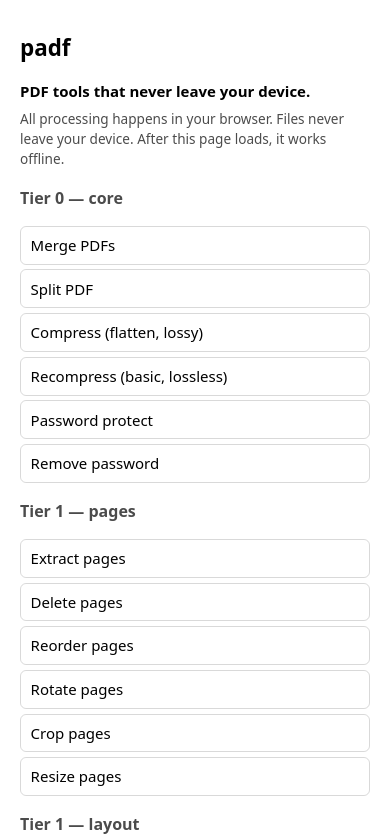
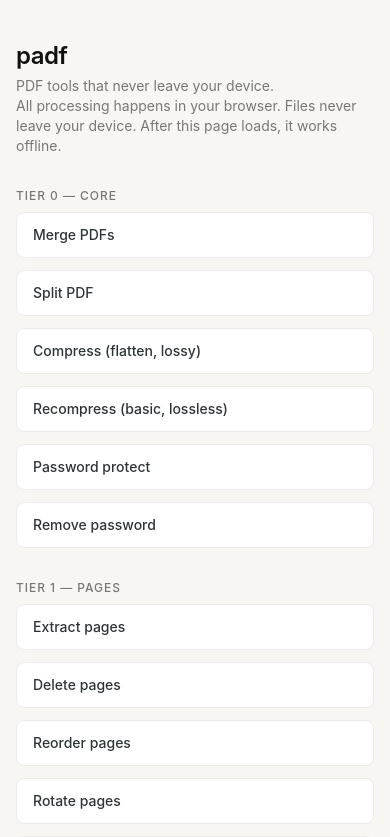
Before and after one commit to nielpuCode/padf, a React (Vite) app: page / in a window 390 px wide. Shown: the top 837 px of the page. Built offline with nearby package versions, Linux system fonts and the light colour scheme.

Commit message:
feat(ui): tailwind base styling — warm monochrome tokens, flat surfaces, responsive grid, no landing bloat

```diff
--- a/package.json
+++ b/package.json
@@ -17,10 +17,12 @@
     "react-dom": "^18.3.1"
   },
   "devDependencies": {
+    "@tailwindcss/vite": "^4.3.3",
     "@types/bun": "^1.4.4",
     "@types/react": "^18.3.12",
     "@types/react-dom": "^18.3.1",
     "@vitejs/plugin-react": "^4.3.4",
+    "tailwindcss": "^4.3.3",
     "typescript": "^5.6.3",
     "vite": "^6.0.7"
   }
--- a/src/App.tsx
+++ b/src/App.tsx
@@ -50,19 +50,26 @@ function currentTool(): string | null {
 function ToolList() {
   const groups = [...new Set(TOOLS.map((t) => t.group))]
   return (
-    <main className="list">
+    <main className="list fade-in">
       <h1>padf</h1>
       <p className="tagline">PDF tools that never leave your device.</p>
-      <p className="hint">
+      <p className="hint mb-8">
         All processing happens in your browser. Files never leave your device.
         After this page loads, it works offline.
       </p>
       {groups.map((g) => (
-        <section key={g}>
-          <h3>{g}</h3>
-          <ul>
+        <section key={g} className="mb-8">
+          <h3 className="mb-2">{g}</h3>
+          <ul className="grid grid-cols-1 gap-3 sm:grid-cols-2 lg:grid-cols-3 xl:grid-cols-4">
             {TOOLS.filter((t) => t.group === g).map((t) => (
-              <li key={t.id}><a href={`#/${t.id}`}>{t.name}</a></li>
+              <li key={t.id}>
+                <a
+                  href={`#/${t.id}`}
+                  className="block rounded-lg border border-line bg-surface px-4 py-3 text-sm font-medium text-body transition hover:shadow-[0_2px_8px_rgba(0,0,0,0.04)] active:scale-[0.99]"
+                >
+                  {t.name}
+                </a>
+              </li>
             ))}
           </ul>
         </section>
@@ -82,8 +89,8 @@ export default function App() {
   if (!active) return <ToolList />
   const Screen = SCREENS[active]
   return (
-    <main className="tool-wrap">
-      <a href="#/">&larr; All tools</a>
+    <main className="tool-wrap fade-in">
+      <a href="#/" className="text-sm text-muted transition hover:text-ink">&larr; All tools</a>
       <Screen key={active} />
     </main>
   )
--- a/src/components/ui.tsx
+++ b/src/components/ui.tsx
@@ -53,7 +53,12 @@ export function ResultBox({ result }: { result: { name: string; data: Uint8Array
           <li key={r.name}>{r.name} ({formatBytes(r.data.byteLength)})</li>
         ))}
       </ol>
-      <button onClick={download}>Download</button>
+      <button
+        onClick={download}
+        className="mt-2 inline-flex items-center rounded-md bg-ink px-3 py-1.5 text-sm font-medium text-white transition hover:bg-[#333] active:scale-[0.98]"
+      >
+        Download
+      </button>
     </div>
   )
 }
@@ -71,30 +76,68 @@ export function Files({ files, onChange, accept }: { files: LoadedFile[]; onChan
   }
   return (
     <div>
-      <input type="file" accept={accept} multiple onChange={(e) => add(e.target.files)} />
-      <ul>
-        {files.map((f, i) => (
-          <li key={i}>
-            {f.name} ({formatBytes(f.size)}){' '}
-            <button onClick={() => onChange([...files.slice(0, i - 1), files[i], files[i - 1], ...files.slice(i + 1)])} disabled={i === 0}>up</button>{' '}
-            <button onClick={() => onChange([...files.slice(0, i + 1), files[i + 1], files[i], ...files.slice(i + 2)])} disabled={i === files.length - 1}>down</button>{' '}
-            <button onClick={() => onChange(files.filter((_, j) => j !== i))}>remove</button>
-          </li>
-        ))}
-      </ul>
+      <input
+        type="file"
+        accept={accept}
+        multiple
+        onChange={(e) => add(e.target.files)}
+        className="w-full cursor-pointer rounded-lg border border-line bg-surface px-3 py-2 text-sm text-muted file:mr-3 file:cursor-pointer file:rounded-md file:border-0 file:bg-ink file:px-3 file:py-1.5 file:text-sm file:font-medium file:text-white hover:file:bg-[#333]"
+      />
+      {files.length > 0 && (
+        <ul className="mt-2 divide-y divide-line rounded-lg border border-line bg-surface">
+          {files.map((f, i) => (
+            <li key={i} className="flex flex-wrap items-center justify-between gap-2 px-3 py-2 text-sm">
+              <span className="min-w-0 flex-1 truncate text-body">{f.name} <span className="text-muted">({formatBytes(f.size)})</span></span>
+              <span className="flex shrink-0 gap-1">
+                <button
+                  type="button"
+                  onClick={() => onChange([...files.slice(0, i - 1), files[i], files[i - 1], ...files.slice(i + 1)])}
+                  disabled={i === 0}
+                  className="rounded-md border border-line px-2 py-0.5 text-xs text-body transition hover:bg-black/[0.04] active:scale-[0.98] disabled:opacity-40"
+                >
+                  up
+                </button>{' '}
+                <button
+                  type="button"
+                  onClick={() => onChange([...files.slice(0, i + 1), files[i + 1], files[i], ...files.slice(i + 2)])}
+                  disabled={i === files.length - 1}
+                  className="rounded-md border border-line px-2 py-0.5 text-xs text-body transition hover:bg-black/[0.04] active:scale-[0.98] disabled:opacity-40"
+                >
+                  down
+                </button>{' '}
+                <button
+                  type="button"
+                  onClick={() => onChange(files.filter((_, j) => j !== i))}
+                  className="rounded-md border border-line px-2 py-0.5 text-xs text-errtx transition hover:bg-black/[0.04] active:scale-[0.98]"
+                >
+                  remove
+                </button>
+              </span>
+            </li>
+          ))}
+        </ul>
+      )}
     </div>
   )
 }
 
 export function Labeled({ label, children }: { label: string; children: ReactNode }) {
   return (
-    <label className="field">
-      <span>{label}</span>
+    <label className="field block">
+      <span className="mb-1 block text-[13px] text-muted">{label}</span>
       {children}
     </label>
   )
 }
 
 export function RunButton({ busy, children }: { busy: boolean; children: ReactNode }) {
-  return <button type="submit" disabled={busy}>{busy ? 'Working…' : children}</button>
+  return (
+    <button
+      type="submit"
+      disabled={busy}
+      className="inline-flex w-full items-center justify-center rounded-md bg-ink px-4 py-2.5 text-sm font-medium text-white transition hover:bg-[#333] active:scale-[0.98] disabled:cursor-wait disabled:opacity-50 sm:w-auto"
+    >
+      {busy ? 'Working…' : children}
+    </button>
+  )
 }
--- /dev/null
+++ b/src/index.css
@@ -0,0 +1,108 @@
+@import "tailwindcss";
+
+@theme {
+  --color-bone: #f7f6f3;
+  --color-surface: #ffffff;
+  --color-ink: #111111;
+  --color-body: #2f3437;
+  --color-muted: #787774;
+  --color-line: #eaeaea;
+  --color-errbg: #fdebec;
+  --color-errtx: #9f2f2d;
+  --color-okbg: #edf3ec;
+  --color-oktx: #346538;
+  --font-sans: "Geist Sans", "SF Pro Text", "Helvetica Neue", system-ui, sans-serif;
+}
+
+@layer base {
+  html {
+    -webkit-text-size-adjust: 100%;
+  }
+  body {
+    @apply bg-bone font-sans text-body antialiased;
+    line-height: 1.6;
+  }
+  h1,
+  h2,
+  h3 {
+    @apply font-semibold tracking-tight text-ink;
+    letter-spacing: -0.02em;
+  }
+  h1 {
+    @apply text-2xl;
+  }
+  h2 {
+    @apply text-lg;
+  }
+  h3 {
+    @apply text-xs font-medium tracking-[0.08em] text-muted uppercase;
+  }
+  input[type="text"],
+  input[type="password"],
+  input[type="number"],
+  select,
+  textarea {
+    @apply rounded-lg border border-line bg-surface px-3 py-2 text-sm text-body outline-none transition;
+  }
+  input:focus,
+  select:focus,
+  textarea:focus {
+    @apply border-ink/40;
+  }
+  fieldset {
+    @apply flex flex-wrap gap-4 rounded-lg border border-line bg-surface p-4 text-sm;
+  }
+  legend {
+    @apply px-1 text-xs tracking-wider text-muted uppercase;
+  }
+  fieldset label {
+    @apply inline-flex items-center gap-2;
+  }
+}
+
+@layer components {
+  .list {
+    @apply w-full px-4 py-10 sm:px-6 sm:py-14 lg:px-10;
+  }
+  .tagline {
+    @apply mt-1 text-sm text-muted;
+  }
+  .hint {
+    @apply text-sm text-muted;
+  }
+  .tool-wrap {
+    @apply w-full px-4 py-8 sm:px-6 lg:px-10;
+  }
+  .tool {
+    @apply mt-4 space-y-4;
+  }
+  .error {
+    @apply rounded-lg bg-errbg px-4 py-3 text-sm text-errtx;
+  }
+  .result {
+    @apply rounded-lg bg-okbg px-4 py-3 text-sm text-oktx;
+  }
+  .result ol {
+    @apply mt-2 ml-4 list-decimal space-y-0.5;
+  }
+  .fade-in {
+    animation: fade-in 0.5s cubic-bezier(0.16, 1, 0.3, 1) both;
+  }
+}
+
+@keyframes fade-in {
+  from {
+    opacity: 0;
+    transform: translateY(12px);
+  }
+  to {
+    opacity: 1;
+    transform: none;
+  }
+}
+
+@media (prefers-reduced-motion: reduce) {
+  .fade-in {
+    animation: none;
+  }
+}
--- a/src/main.tsx
+++ b/src/main.tsx
@@ -1,7 +1,7 @@
 import { StrictMode } from 'react'
 import { createRoot } from 'react-dom/client'
 import App from './App'
-import './styles.css'
+import './index.css'
 
 createRoot(document.getElementById('root')!).render(
   <StrictMode>
--- a/src/styles.css
+++ /dev/null
@@ -1,56 +0,0 @@
-/* Bare minimum styles: readable, responsive, no framework. */
-:root {
-  color-scheme: light dark;
-  --fg: CanvasText;
-  --bg: Canvas;
-  font-family: system-ui, -apple-system, "Segoe UI", Roboto, sans-serif;
-}
-* { box-sizing: border-box; }
-body {
-  margin: 0;
-  background: var(--bg);
-  color: var(--fg);
-  font-size: 15px;
-  line-height: 1.5;
-}
-main { max-width: 640px; margin: 0 auto; padding: 1rem 1.25rem 3rem; }
-h1 { font-size: 1.4rem; }
-.tagline { margin: 0 0 0.4rem; font-weight: 600; }
-h2 { font-size: 1.15rem; margin-top: 0; }
-h3 { font-size: 1rem; opacity: 0.7; }
-a { color: inherit; }
-
-.field { display: block; margin: 0.6rem 0; }
-.field > span { display: block; font-size: 0.85rem; opacity: 0.75; margin-bottom: 0.15rem; }
-input[type="text"], input[type="password"], input[type="number"], select, textarea {
-  width: 100%;
-  padding: 0.45rem 0.5rem;
-  font: inherit;
-  border: 1px solid color-mix(in srgb, currentColor 25%, transparent);
-  border-radius: 6px;
-  background: transparent;
-  color: inherit;
-}
-input[type="file"] { width: 100%; }
-button {
-  font: inherit;
-  padding: 0.45rem 0.9rem;
-  border: 1px solid color-mix(in srgb, currentColor 35%, transparent);
-  border-radius: 6px;
-  background: transparent;
-  color: inherit;
-  cursor: pointer;
-}
-button[type="submit"] { background: color-mix(in srgb, currentColor 12%, transparent); }
-button:disabled { opacity: 0.5; cursor: wait; }
-fieldset { display: flex; gap: 1rem; border: 1px solid color-mix(in srgb, currentColor 20%, transparent); margin: 0.6rem 0; }
-label { display: inline-flex; gap: 0.35rem; align-items: center; }
-
-.hint { font-size: 0.85rem; opacity: 0.7; margin: 0.4rem 0 0.8rem; }
-.error { margin: 0.6rem 0; padding: 0.5rem 0.75rem; border: 1px solid #b91c1c; color: #b91c1c; border-radius: 6px; }
-.result { margin: 0.6rem 0; padding: 0.5rem 0.75rem; border: 1px solid #15803d; border-radius: 6px; }
-.result p, .result ol { margin: 0.2rem 0; }
-ul { padding-left: 1.2rem; }
-li { margin: 0.25rem 0; }
-section ul { list-style: none; padding: 0; }
-section li a { display: block; padding: 0.45rem 0.6rem; border: 1px solid color-mix(in srgb, currentColor 15%, transparent); border-radius: 6px; text-decoration: none; margin: 0.3rem 0; }
--- a/vite.config.ts
+++ b/vite.config.ts
@@ -1,8 +1,9 @@
 import { defineConfig } from 'vite'
 import react from '@vitejs/plugin-react'
+import tailwindcss from '@tailwindcss/vite'
 
 export default defineConfig({
-  plugins: [react()],
+  plugins: [react(), tailwindcss()],
   build: {
     rollupOptions: {
       output: {
```
Also changed, not shown: 1 other file (tests, documents, lock files or other folders).
